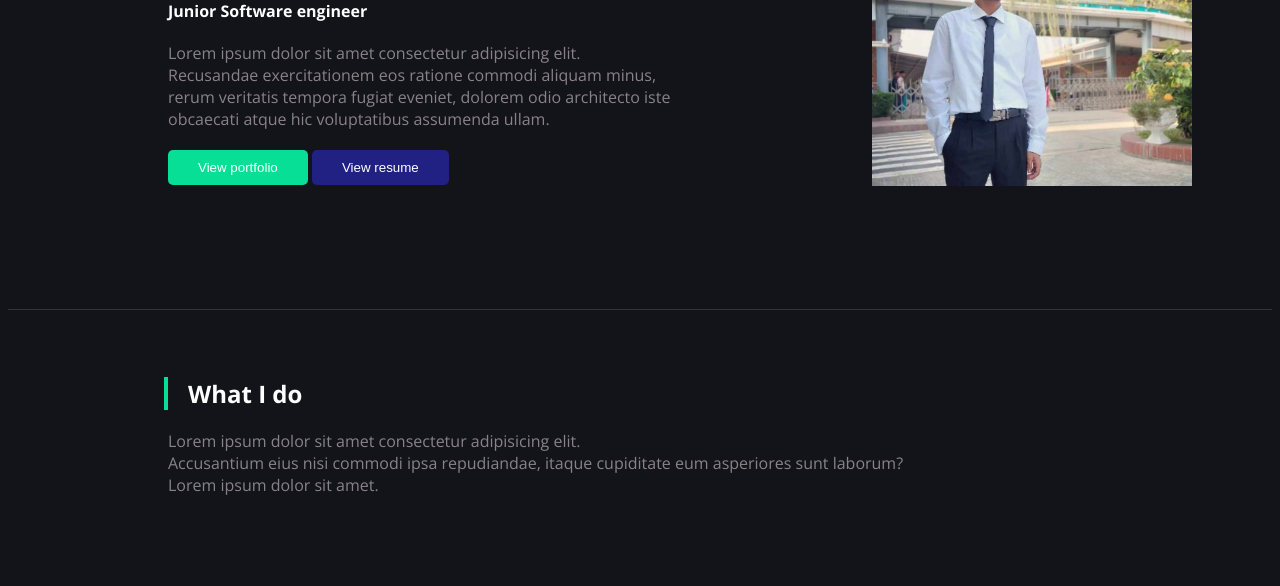
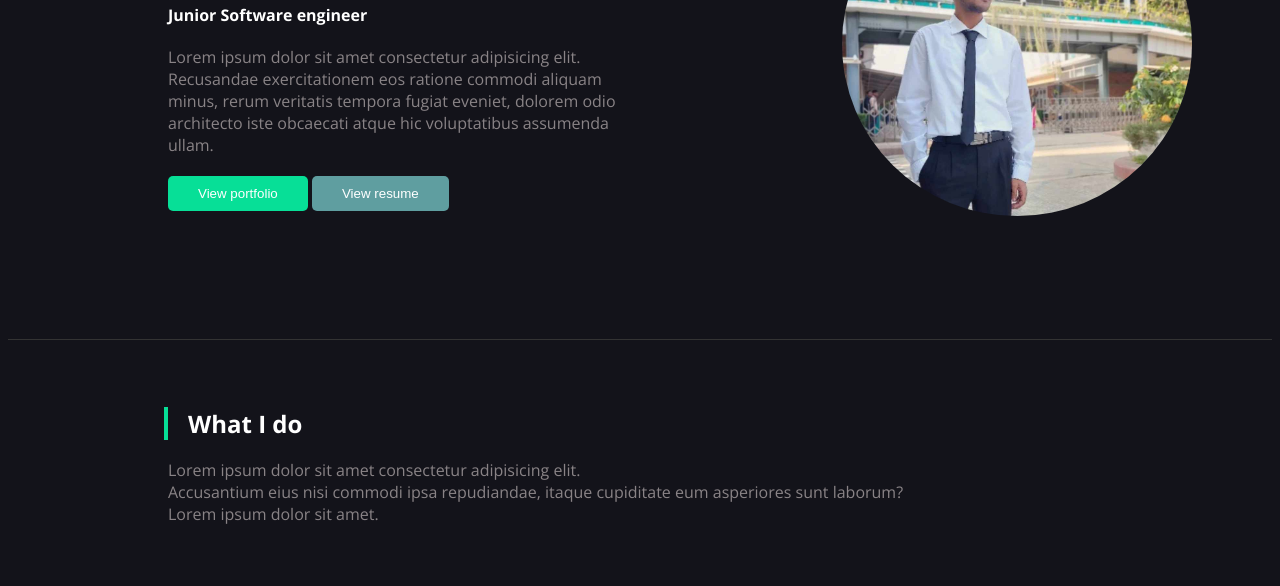
Before and after one commit to FazleRifat/sazzad, a plain HTML site: page index.html in a window 1280 px wide. Shown: the part 186-772 px from the top of the page. Drawn offline with nearby package versions, Linux system fonts and the light colour scheme.

Commit message:
done for now

```diff
--- a/style.css
+++ b/style.css
@@ -19,6 +19,10 @@ body{
     border: none;
     color:white;
     cursor: pointer;
+}
+.btn:hover{
+    background-color:cornflowerblue;
+    color: #333;
 }
 hr{
     height: 0.1px;
@@ -66,16 +70,19 @@ header{
     background-color: rgb(7, 223, 151);
 }
 .btn-2{
-    background-color: rgb(33, 33, 131);
+    background-color: cadetblue;
 }
 .banner-photo{
+
     margin: 20px;
     padding: 30px;
 }
 .banner-img{
-    width: 320px;
+    width: 350px;
     position: relative;
     bottom: 10px;
+    border: 0px;
+    border-radius: 50%;
 }
 /* what*/
 
```
